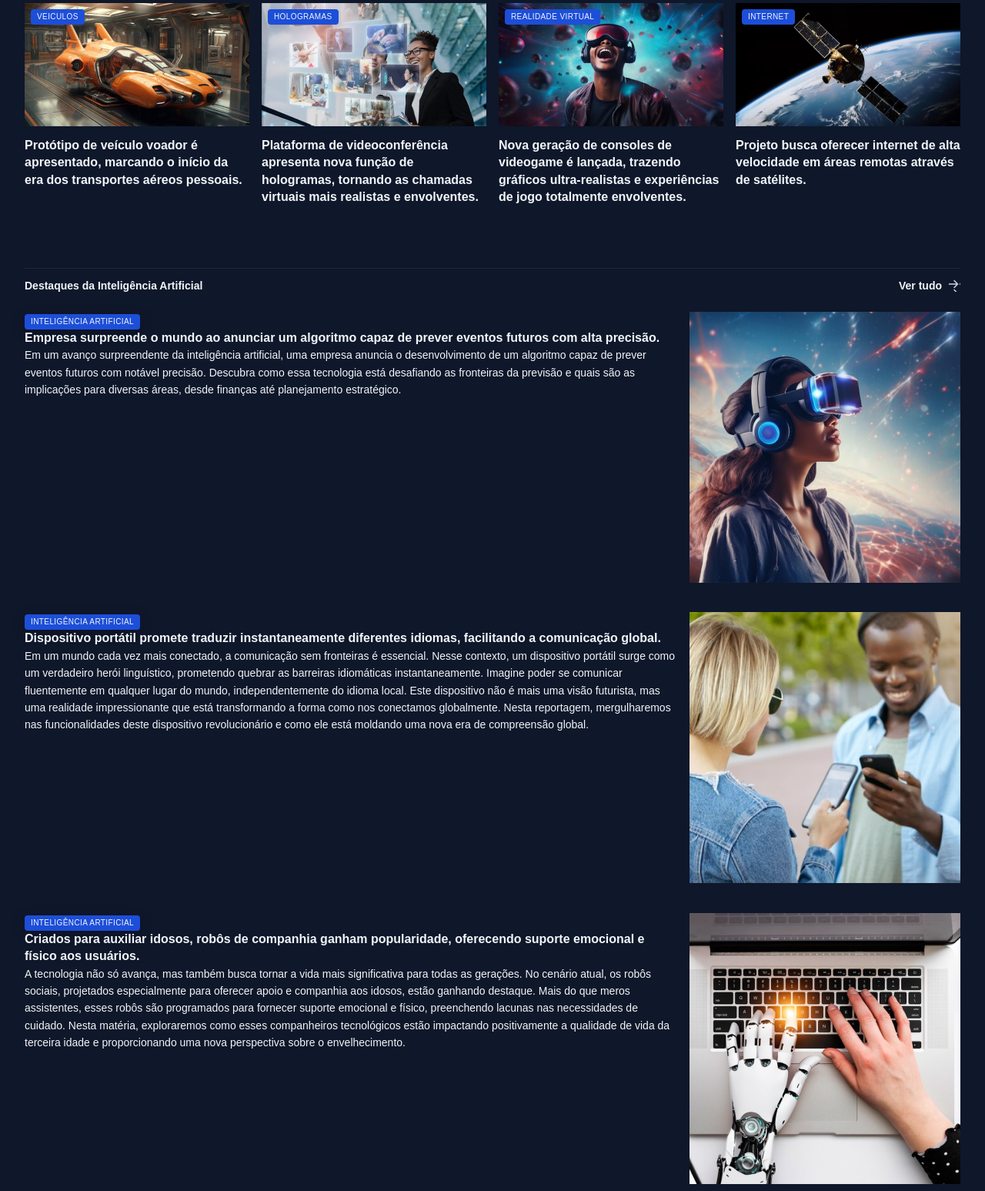
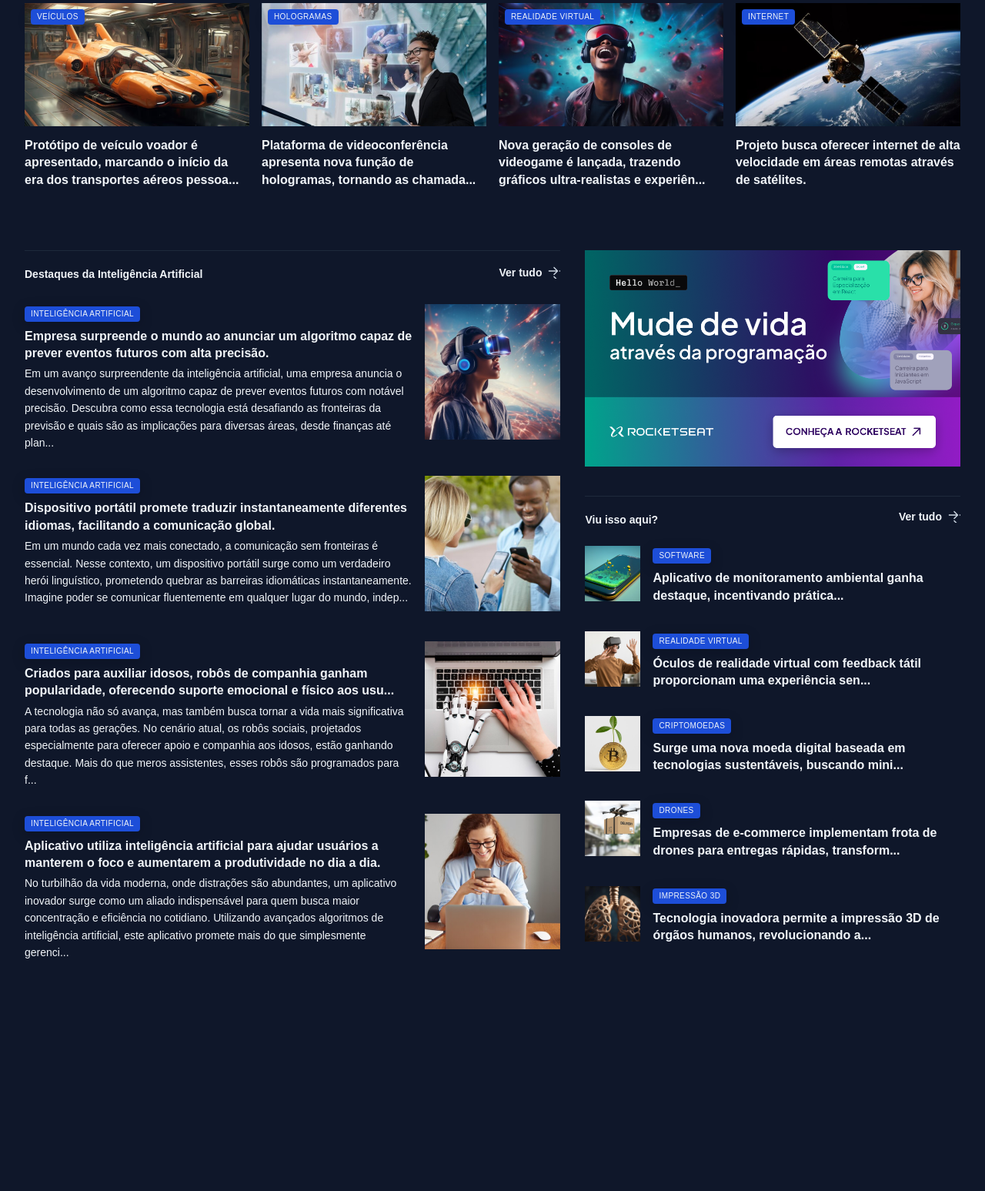
Before and after one commit to gislanysa/projeto-portal-de-noticias, a plain HTML site: page index.html in a window 1280 px wide. Shown: the part 738-2285 px from the top of the page at 77% size. After the commit the page ends 2026 px from the top, so only its background shows below. Drawn offline with Linux system fonts and the light colour scheme.

Commit message:
estilizando os ultimos cards

```diff
--- a/index.html
+++ b/index.html
@@ -1,19 +1,24 @@
 <!DOCTYPE html>
-<html lang="pt-br">
+<html lang="pt-BR">
+
 <head>
     <link rel="preconnect" href="https://fonts.googleapis.com">
     <link rel="preconnect" href="https://fonts.gstatic.com" crossorigin>
+
     <meta charset="UTF-8">
     <meta name="viewport" content="width=device-width, initial-scale=1.0">
-    <title>Portal de noticias</title>
+    <title>Portal de notícias</title>
     <link rel="stylesheet" href="styles/index.css">
-    <link href="https://fonts.googleapis.com/css2?family=Archivo:ital,wght@0,100..900;1,100..900&display=swap" rel="stylesheet">
+
+    <link href="https://fonts.googleapis.com/css2?family=Archivo:ital,wght@0,100..900;1,100..900&display=swap"
+        rel="stylesheet">
 </head>
+
 <body>
     <header class="container">
         <nav id="primary" class="grid grid-flow-col">
             <div>
-                <img src="assets/icons/List.svg" alt="icone de menu">
+                <img src="assets/icons/List.svg" alt="ícone de menu">
                 <strong>Menu</strong>
             </div>
 
@@ -23,7 +28,7 @@
 
             <div>
                 <strong>Buscar</strong>
-                <img src="assets/icons/MagnifyingGlass.svg" alt="icone de lupa para pesquisa">
+                <img src="assets/icons/MagnifyingGlass.svg" alt="ícone de lupa para pesquisa">
             </div>
         </nav>
         <nav id="secondary" class="grid grid-flow-col">
@@ -31,6 +36,7 @@
             <a href="#">Blockchain</a>
             <a href="#">Hologramas</a>
             <a href="#">Internet</a>
+            <a href="#">Vestíveis</a>
             <a href="#">Realidade Aumentada</a>
             <a href="#">Realidade Virtual</a>
         </nav>
@@ -39,53 +45,68 @@
     <main class="grid container">
         <section id="featured" class="grid grid-flow-col gap-16">
             <figure class="card">
-                <img src="assets/image/Image 01.png" alt="Robôs domésticos começam a ser adotados para tarefas diárias, prometendo mais conforto e eficiência nas residências.">
+                <img src="assets/image/Image 01.png" alt="Robôs domésticos começam a ser adotados para tarefas diárias, prometendo mais conforto e
+                eficiência nas residências.">
+
                 <figcaption>
-                    <span class="content-tag">Robótica</span>
-                    <h2 class="text-2xl ">
-                        Robôs domésticos começam a ser adotados para tarefas diárias, prometendo mais conforto e eficiência nas residências.
+                    <span class="content-tag">robótica</span>
+                    <h2 class="text-2xl">
+                        Robôs domésticos começam a ser adotados para tarefas diárias, prometendo mais conforto e
+                        eficiência nas residências.
                     </h2>
                 </figcaption>
+
+
             </figure>
+
             <div class="grid grid-cols-2 gap-16">
                 <figure class="card">
-                    <img src="assets/image/Image 02.png" alt="Novo Smartphone Projetor 3D chega ao mercado, transformando a forma como vemos nossas telas!">
+                    <img src="assets/image/Image 02.png"
+                        alt="Novo Smartphone Projetor 3D chega ao mercado, transformando a forma como vemos nossas telas!">
+
                     <figcaption>
-                        <span class="content-tag">Hologramas</span>
+                        <span class="content-tag">hologramas</span>
                         <h2 class="text-lg">
                             Novo Smartphone Projetor 3D chega ao mercado, transformando a forma como vemos nossas telas!
                         </h2>
                     </figcaption>
                 </figure>
+
                 <figure class="card">
-                    <img src="assets/image/Image 03.png" alt="Tecnologia 6G chega às metrópoles brasileiras, prometendo revolucionar a forma como vivemos e nos comunicamos. ">
+                    <img src="assets/image/Image 03.png"
+                        alt="Tecnologia 6G chega às metrópoles brasileiras, prometendo revolucionar a forma como vivemos e nos comunicamos.">
 
                     <figcaption>
-                        <span class="content-tag">Internet</span>
+                        <span class="content-tag">internet</span>
                         <h2 class="text-lg">
-                            Tecnologia 6G chega às metrópoles brasileiras, prometendo revolucionar a for...
+                            Tecnologia 6G chega às metrópoles brasileiras, prometendo revolucionar a forma como vivemos
+                            e nos comuni...
                         </h2>
                     </figcaption>
+                </figure>
 
-                </figure>
                 <figure class="card">
-                    <img src="assets/image/Image 04.png" alt="Empresa lança relógio inteligente capaz de monitorar a saúde mental, oferecendo insights valiosos para o bem-estar pessoal.">
+                    <img src="assets/image/Image 04.png"
+                        alt="Empresa lança relógio inteligente capaz de monitorar a saúde mental, oferecendo insights valiosos para o bem-estar pessoal.">
 
                     <figcaption>
-                        <span class="content-tag">Vestíveis</span>
+                        <span class="content-tag">vestíveis</span>
                         <h2 class="text-lg">
-                            Empresa lança relógio inteligente capaz de monitorar a saúde mental, oferecendo insights ...
+                            Empresa lança relógio inteligente capaz de monitorar a saúde mental, oferecendo insights
+                            valiosos para o...
                         </h2>
                     </figcaption>
+                </figure>
 
-                </figure>
                 <figure class="card">
-                    <img src="assets/image/Image 05.png" alt="Escolas adotam a tecnologia VR para proporcionar experiências imersivas, transformando a aprendizagem tradicional.">
+                    <img src="assets/image/Image 05.png"
+                        alt="Escolas adotam a tecnologia VR para proporcionar experiências imersivas, transformando a aprendizagem tradicional.">
 
                     <figcaption>
-                        <span class="content-tag">Realidade Virtual</span>
+                        <span class="content-tag">realidade virtual</span>
                         <h2 class="text-lg">
-                            Escolas adotam a tecnologia VR para proporcionar experiências imersivas, transformando a ...
+                            Escolas adotam a tecnologia VR para proporcionar experiências imersivas, transformando a
+                            aprendizagem trad...
                         </h2>
                     </figcaption>
                 </figure>
@@ -103,35 +124,29 @@
 
             <div class="grid gap-16">
                 <figure>
-                    <span class="content-tag">Veiculos</span>
+                    <span class="content-tag">veículos</span>
                     <img src="assets/image/Image 06.png" alt="">
-                    <p>
-                        Protótipo de veículo voador é apresentado, marcando o início da era dos transportes aéreos pessoais.
+                    <p>Protótipo de veículo voador é apresentado, marcando o início da era dos transportes aéreos
+                        pessoa...</p>
+                </figure>
+
+                <figure>
+                    <span class="content-tag">hologramas</span>
+                    <img src="assets/image/Image 07.png" alt="">
+                    <p>Plataforma de videoconferência apresenta nova função de hologramas, tornando as chamada...</p>
+                </figure>
+
+                <figure>
+                    <span class="content-tag">realidade virtual</span>
+                    <img src="assets/image/Image 08.png" alt="">
+                    <p>Nova geração de consoles de videogame é lançada, trazendo gráficos ultra-realistas e experiên...
                     </p>
                 </figure>
 
                 <figure>
-                    <span class="content-tag">Hologramas</span>
-                    <img src="assets/image/Image 07.png" alt="">
-                    <p>
-                        Plataforma de videoconferência apresenta nova função de hologramas, tornando as chamadas virtuais mais realistas e envolventes.
-                    </p>
-                </figure>
-
-                <figure>
-                    <span class="content-tag">Realidade virtual</span>
-                    <img src="assets/image/Image 08.png" alt="">
-                    <p>
-                        Nova geração de consoles de videogame é lançada, trazendo gráficos ultra-realistas e experiências de jogo totalmente envolventes.
-                    </p>
-                </figure>
-
-                <figure>
-                    <span class="content-tag">Internet</span>
+                    <span class="content-tag">internet</span>
                     <img src="assets/image/Image 09.png" alt="">
-                    <p>
-                        Projeto busca oferecer internet de alta velocidade em áreas remotas através de satélites.
-                    </p>
+                    <p>Projeto busca oferecer internet de alta velocidade em áreas remotas através de satélites.</p>
                 </figure>
             </div>
         </section>
@@ -150,10 +165,14 @@
                     <div>
                         <span class="content-tag">Inteligência Artificial</span>
                         <h3 class="text-xl">
-                            Empresa surpreende o mundo ao anunciar um algoritmo capaz de prever eventos futuros com alta precisão.
+                            Empresa surpreende o mundo ao anunciar um algoritmo capaz de prever eventos futuros com alta
+                            precisão.
                         </h3>
                         <p class="text-sm">
-                            Em um avanço surpreendente da inteligência artificial, uma empresa anuncia o desenvolvimento de um algoritmo capaz de prever eventos futuros com notável precisão. Descubra como essa tecnologia está desafiando as fronteiras da previsão e quais são as implicações para diversas áreas, desde finanças até planejamento estratégico.
+                            Em um avanço surpreendente da inteligência artificial, uma empresa anuncia o desenvolvimento
+                            de um algoritmo capaz de prever eventos futuros com notável precisão. Descubra como essa
+                            tecnologia está desafiando as fronteiras da previsão e quais são as implicações para
+                            diversas áreas, desde finanças até plan...
                         </p>
                     </div>
                     <div>
@@ -165,10 +184,14 @@
                     <div>
                         <span class="content-tag">Inteligência Artificial</span>
                         <h3 class="text-xl">
-                            Dispositivo portátil promete traduzir instantaneamente diferentes idiomas, facilitando a comunicação global.
+                            Dispositivo portátil promete traduzir instantaneamente diferentes idiomas, facilitando a
+                            comunicação global.
                         </h3>
                         <p class="text-sm">
-                            Em um mundo cada vez mais conectado, a comunicação sem fronteiras é essencial. Nesse contexto, um dispositivo portátil surge como um verdadeiro herói linguístico, prometendo quebrar as barreiras idiomáticas instantaneamente. Imagine poder se comunicar fluentemente em qualquer lugar do mundo, independentemente do idioma local. Este dispositivo não é mais uma visão futurista, mas uma realidade impressionante que está transformando a forma como nos conectamos globalmente. Nesta reportagem, mergulharemos nas funcionalidades deste dispositivo revolucionário e como ele está moldando uma nova era de compreensão global.
+                            Em um mundo cada vez mais conectado, a comunicação sem fronteiras é essencial. Nesse
+                            contexto, um dispositivo portátil surge como um verdadeiro herói linguístico, prometendo
+                            quebrar as barreiras idiomáticas instantaneamente. Imagine poder se comunicar fluentemente
+                            em qualquer lugar do mundo, indep...
                         </p>
                     </div>
                     <div>
@@ -180,10 +203,14 @@
                     <div>
                         <span class="content-tag">Inteligência Artificial</span>
                         <h3 class="text-xl">
-                            Criados para auxiliar idosos, robôs de companhia ganham popularidade, oferecendo suporte emocional e físico aos usuários.
+                            Criados para auxiliar idosos, robôs de companhia ganham popularidade, oferecendo suporte
+                            emocional e físico aos usu...
                         </h3>
                         <p class="text-sm">
-                            A tecnologia não só avança, mas também busca tornar a vida mais significativa para todas as gerações. No cenário atual, os robôs sociais, projetados especialmente para oferecer apoio e companhia aos idosos, estão ganhando destaque. Mais do que meros assistentes, esses robôs são programados para fornecer suporte emocional e físico, preenchendo lacunas nas necessidades de cuidado. Nesta matéria, exploraremos como esses companheiros tecnológicos estão impactando positivamente a qualidade de vida da terceira idade e proporcionando uma nova perspectiva sobre o envelhecimento.
+                            A tecnologia não só avança, mas também busca tornar a vida mais significativa para todas as
+                            gerações. No cenário atual, os robôs sociais, projetados especialmente para oferecer apoio e
+                            companhia aos idosos, estão ganhando destaque. Mais do que meros assistentes, esses robôs
+                            são programados para f...
                         </p>
                     </div>
                     <div>
@@ -195,10 +222,14 @@
                     <div>
                         <span class="content-tag">Inteligência Artificial</span>
                         <h3 class="text-xl">
-                            Aplicativo utiliza inteligência artificial para ajudar usuários a manterem o foco e aumentarem a produtividade no dia a dia.
+                            Aplicativo utiliza inteligência artificial para ajudar usuários a manterem o foco e
+                            aumentarem a produtividade no dia a dia.
                         </h3>
                         <p class="text-sm">
-                            No turbilhão da vida moderna, onde distrações são abundantes, um aplicativo inovador surge como um aliado indispensável para quem busca maior concentração e eficiência no cotidiano. Utilizando avançados algoritmos de inteligência artificial, este aplicativo promete mais do que simplesmente gerenciar tarefas; ele está programado para compreender os padrões de trabalho de cada usuário, oferecendo sugestões personalizadas para otimizar o tempo e maximizar a produtividade. Nesta matéria, exploraremos como essa ferramenta tecnológica está se tornando a chave para manter o foco em um mundo cada vez mais cheio de distrações, transformando a maneira como encaramos nossas responsabilidades diárias.
+                            No turbilhão da vida moderna, onde distrações são abundantes, um aplicativo inovador surge
+                            como um aliado indispensável para quem busca maior concentração e eficiência no cotidiano.
+                            Utilizando avançados algoritmos de inteligência artificial, este aplicativo promete mais do
+                            que simplesmente gerenci...
                         </p>
                     </div>
                     <div>
@@ -206,11 +237,13 @@
                     </div>
                 </article>
             </div>
-            <section>
-                <div>
+        </section>
+
+        <aside>
             <div id="ads">
                 <img src="assets/image/Ads.png" alt="">
             </div>
+
             <section id="more">
                 <header class="grid grid-flow-col">
                     <h3>Viu isso aqui?</h3>
@@ -223,12 +256,14 @@
                 <div class="grid gap-32">
                     <article class="grid grid-flow-col gap-16">
                         <div>
-                                    <img src="assets/image/Image 14.png" alt="">
+                            <img src="assets/image/Image 14.png"
+                                alt="Aplicativo de monitoramento ambiental ganha destaque, incentivando práticas ecológicas e promovendo a conscientização.">
                         </div>
+
                         <div>
                             <span class="content-tag">Software</span>
                             <h3 class="text-xl">
-                                        Aplicativo de monitoramento ambiental ganha destaque, incentivando práticas ecológicas e promovendo a conscientização.
+                                Aplicativo de monitoramento ambiental ganha destaque, incentivando prática...
                             </h3>
                         </div>
 
@@ -236,12 +271,14 @@
 
                     <article class="grid grid-flow-col gap-16">
                         <div>
-                                    <img src="assets/image/Image 15.png" alt="">
+                            <img src="assets/image/Image 15.png"
+                                alt="Óculos de realidade virtual com feedback tátil proporcionam uma experiência sensorial completa, imergindo usuários em ambientes digitais.">
                         </div>
+
                         <div>
-                                    <span class="content-tag">Realidade Virtual</span>
+                            <span class="content-tag">Realidade virtual</span>
                             <h3 class="text-xl">
-                                        Óculos de realidade virtual com feedback tátil proporcionam uma experiência sensorial completa, imergindo usuários em ambientes digitais.
+                                Óculos de realidade virtual com feedback tátil proporcionam uma experiência sen...
                             </h3>
                         </div>
 
@@ -249,12 +286,14 @@
 
                     <article class="grid grid-flow-col gap-16">
                         <div>
-                                    <img src="assets/image/Image 16.png" alt="">
+                            <img src="assets/image/Image 16.png"
+                                alt="Surge uma nova moeda digital baseada em tecnologias sustentáveis, buscando minimizar o impacto ambiental associado à mineração de criptomoedas.">
                         </div>
+
                         <div>
-                                    <span class="content-tag">Criptomoedas</span>
+                            <span class="content-tag">criptomoedas</span>
                             <h3 class="text-xl">
-                                        Surge uma nova moeda digital baseada em tecnologias sustentáveis, buscando minimizar o impacto ambiental associado à mineração de criptomoedas.
+                                Surge uma nova moeda digital baseada em tecnologias sustentáveis, buscando mini...
                             </h3>
                         </div>
 
@@ -262,12 +301,14 @@
 
                     <article class="grid grid-flow-col gap-16">
                         <div>
-                                    <img src="assets/image/Image 17.png" alt="">
+                            <img src="assets/image/Image 17.png"
+                                alt="Empresas de e-commerce implementam frota de drones para entregas rápidas, transformando o cenário do comércio online.">
                         </div>
+
                         <div>
                             <span class="content-tag">Drones</span>
                             <h3 class="text-xl">
-                                        Empresas de e-commerce implementam frota de drones para entregas rápidas, transformando o cenário do comércio online.
+                                Empresas de e-commerce implementam frota de drones para entregas rápidas, transform...
                             </h3>
                         </div>
 
@@ -275,21 +316,22 @@
 
                     <article class="grid grid-flow-col gap-16">
                         <div>
-                                    <img src="assets/image/Image 18.png" alt="">
+                            <img src="assets/image/Image 18.png"
+                                alt="Tecnologia inovadora permite a impressão 3D de órgãos humanos, revolucionando a medicina e a lista de espera por transplantes.">
                         </div>
+
                         <div>
                             <span class="content-tag">Impressão 3D</span>
                             <h3 class="text-xl">
-                                        Tecnologia inovadora permite a impressão 3D de órgãos humanos, revolucionando a medicina e a lista de espera por transplantes.
+                                Tecnologia inovadora permite a impressão 3D de órgãos humanos, revolucionando a...
                             </h3>
                         </div>
 
                     </article>
                 </div>
             </section>
-                </div>
-            </section>
-        </section>
+        </aside>
     </main>
 </body>
+
 </html>
--- a/styles/global.css
+++ b/styles/global.css
@@ -51,8 +51,16 @@ img {
 }
 
 main {
-    margin-top: 40px;
-    gap: 80px;
+    margin-block: 40px;
+    row-gap: 80px;
+    column-gap: 32px;
+
+    grid-template-columns: 2fr 1.4fr;
+
+    grid-template-areas:
+        "featured featured"
+        "weekly weekly"
+        "ai aside";
 }
 
 .content-tag {
--- a/styles/sections.css
+++ b/styles/sections.css
@@ -22,6 +22,8 @@ section header {
 }
 
 #featured {
+    grid-area: featured;
+
     img {
         height: 100%;
         object-fit: cover;
@@ -63,6 +65,8 @@ section header {
 }
 
 #weekly {
+    grid-area: weekly;
+
     &>div {
         grid-template-columns: repeat(4, 292px);
     }
@@ -87,3 +91,35 @@ section header {
 
     }
 }
+
+#ai {
+    grid-area: ai;
+
+    img {
+        width: 176px;
+        aspect-ratio: 1/1;
+        object-fit: cover;
+    }
+
+    h3 {
+        margin-block: 8px 4px;
+    }
+}
+
+aside {
+    grid-area: aside;
+}
+
+#more {
+    margin-top: 32px;
+
+    h3 {
+      margin-top: 8px;
+    }
+
+    img {
+      width: 72px;
+      aspect-ratio: 1/1;
+      object-fit: cover;
+    }
+  }
--- a/styles/utility.css
+++ b/styles/utility.css
@@ -7,7 +7,7 @@
 }
 
 .grid-cols-2 {
-    grid-template-columns:  1fr 1fr;
+    grid-template-columns: 1fr 1fr;
 }
 
 .gap-16 {
```
Lines whose indentation alone changed are shown as unchanged.
